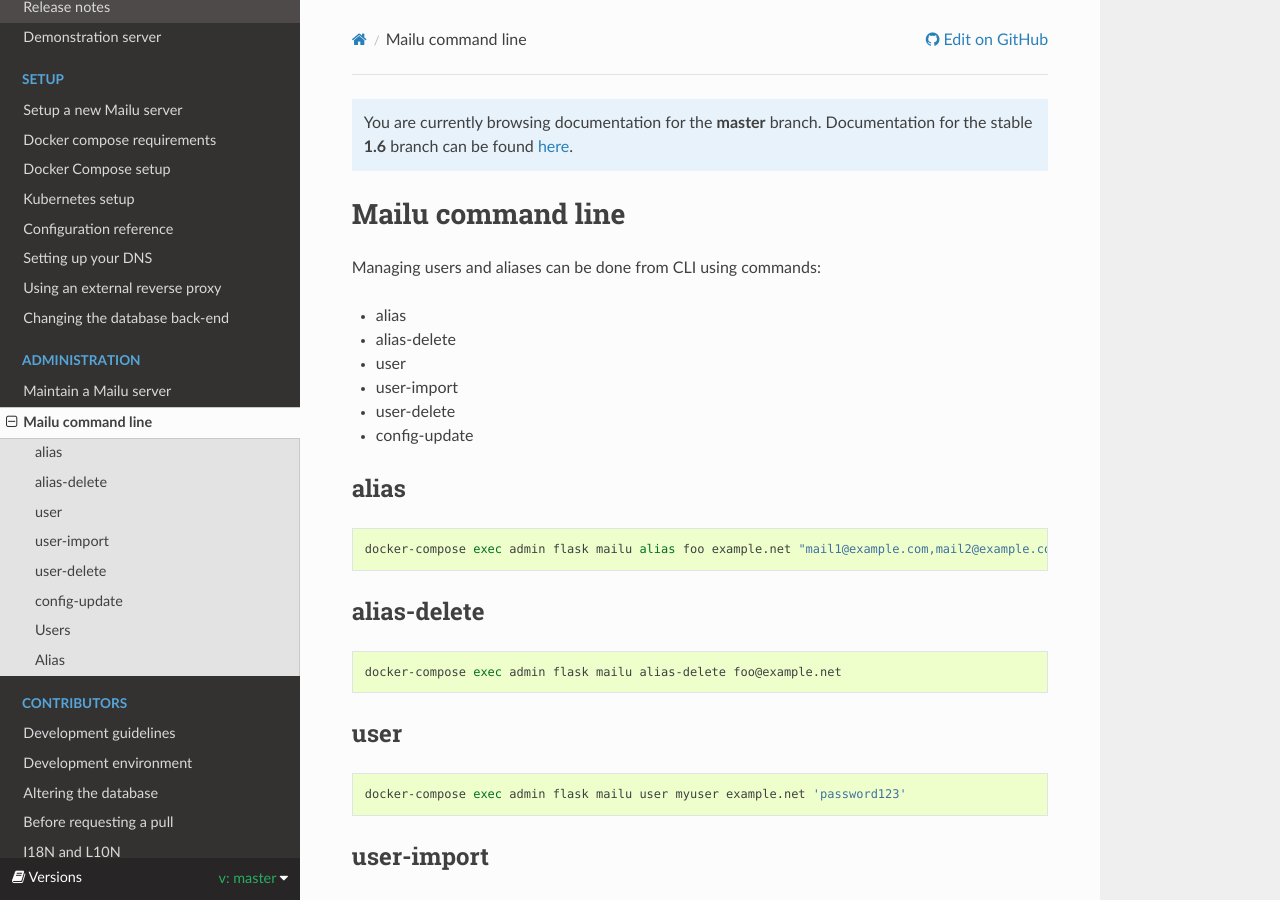
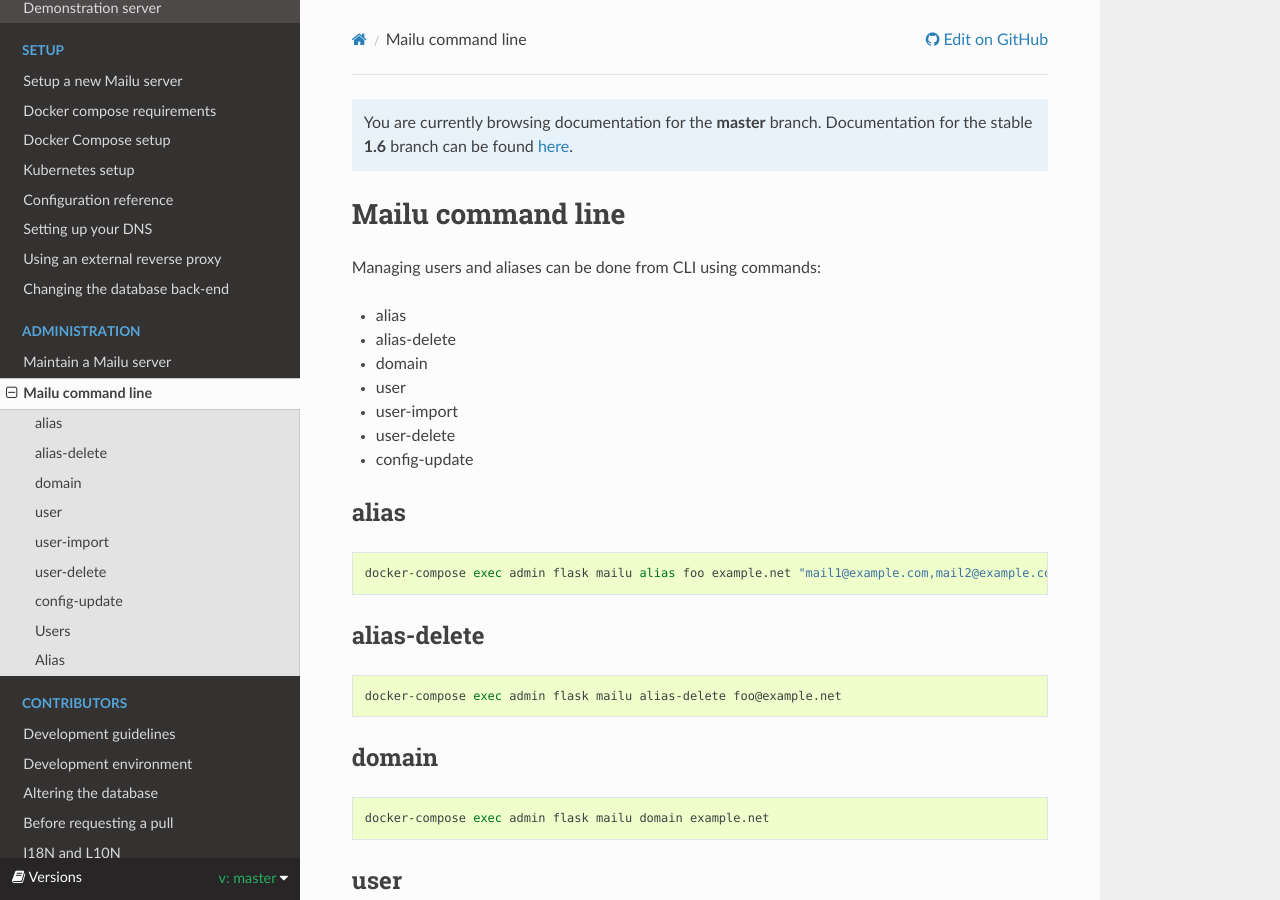
Before and after one commit to WillingDev0812/Mail-Management-Tool, a Sphinx documentation site: the page built from docs/cli.rst, in a window 1280 px wide and 900 px high. Built offline with Sphinx 7.4.7 and the Read the Docs theme 2.0.0, drawn with Linux system fonts in a browser that asks for light colours; formulas are drawn with MathJax 3.

Commit message:
add domain cli to docs

```diff
--- a/docs/cli.rst
+++ b/docs/cli.rst
@@ -5,6 +5,7 @@ Managing users and aliases can be done from CLI using commands:
 
 * alias
 * alias-delete
+* domain
 * user
 * user-import
 * user-delete
@@ -24,6 +25,15 @@ alias-delete
 .. code-block:: bash
 
   docker-compose exec admin flask mailu alias-delete foo@example.net
+
+
+domain
+----
+
+.. code-block:: bash
+
+  docker-compose exec admin flask mailu domain example.net
+
 
 user
 ----
```
Also changed, not shown: 1 other file.
